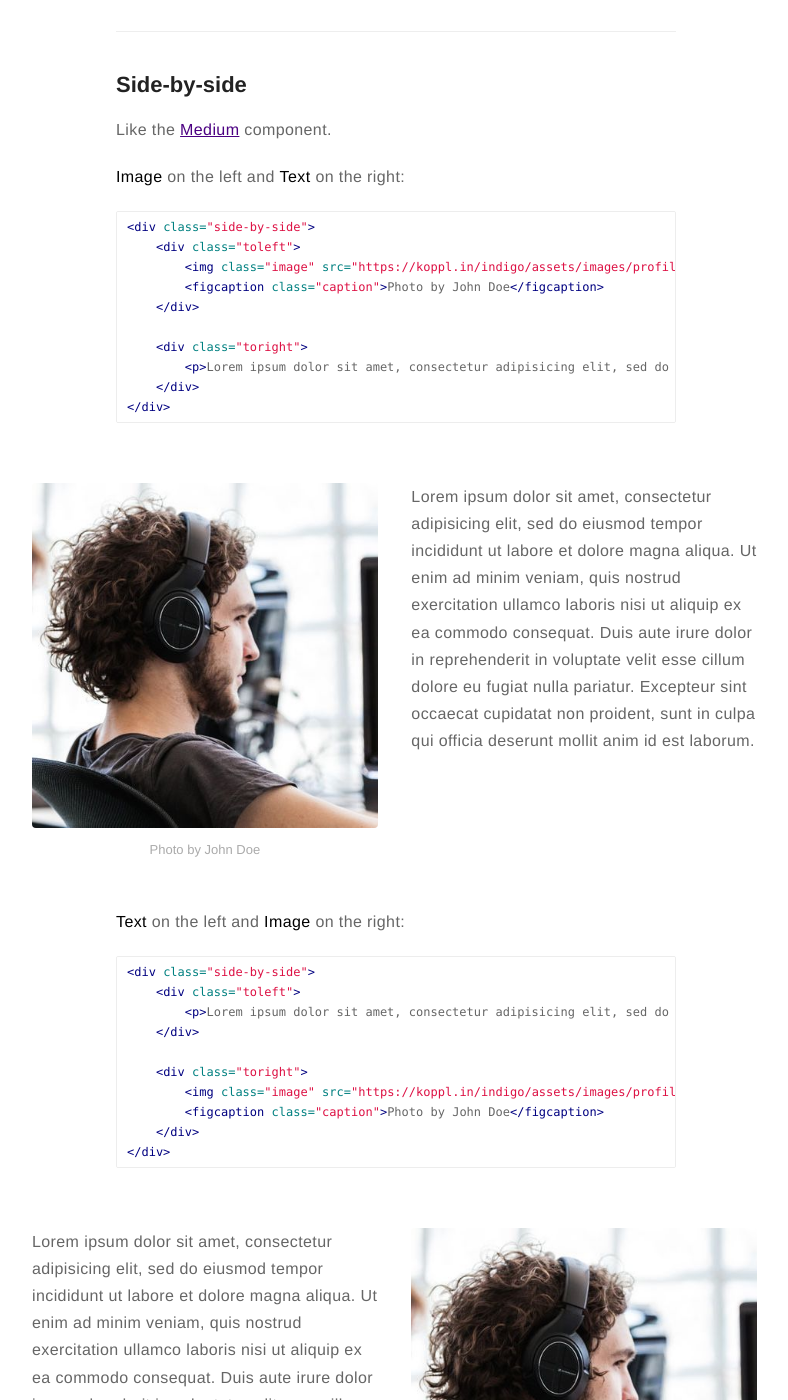
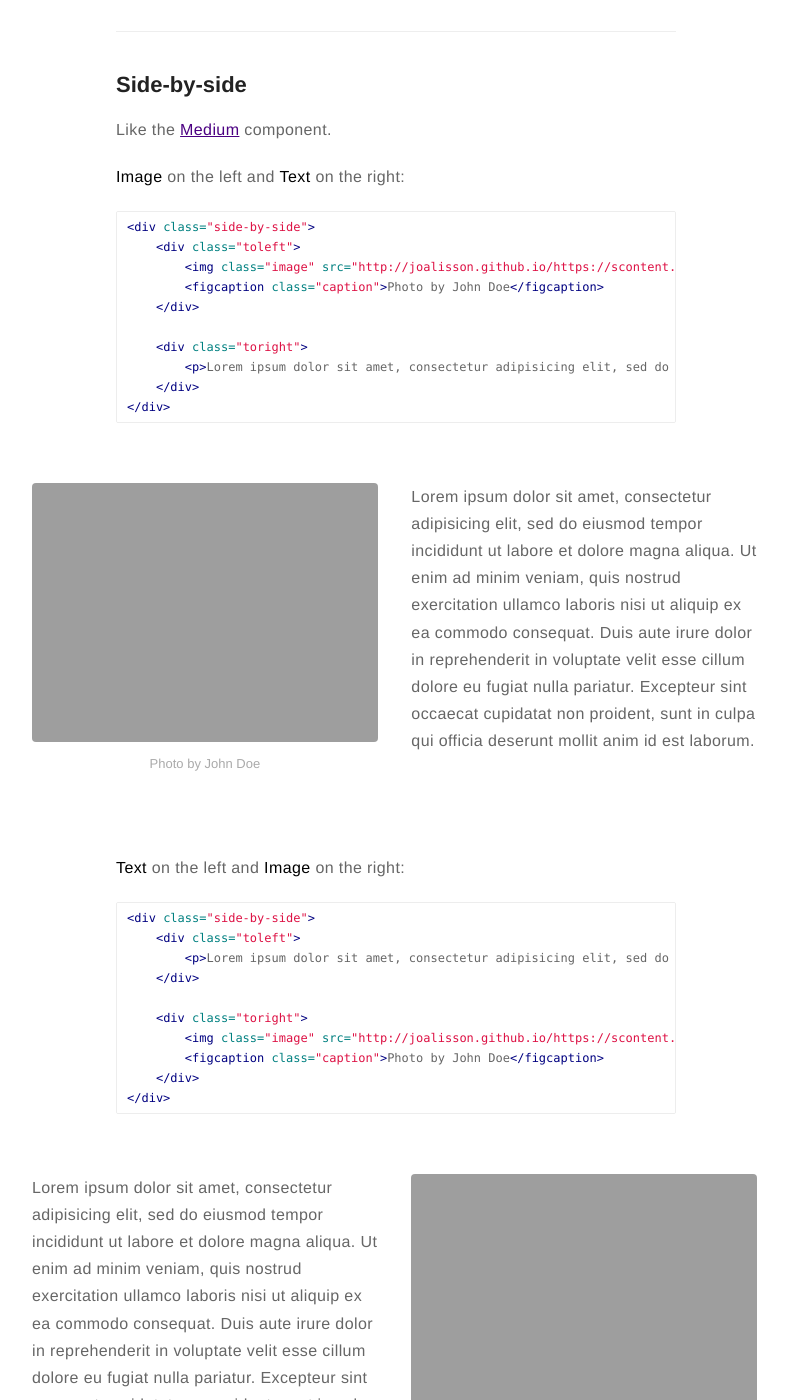
Before and after one commit to joalisson/joalisson.github.io, a Jekyll site: the page built from _posts/2015-02-24-markdown-extra-components.markdown, in a window 1280 px wide and 1400 px high, scrolled down 1068 px. Shown: the whole window, without its empty margins (244-1032 px from the left). Built offline with Jekyll 4.4.1, drawn with Linux system fonts in a browser that asks for light colours; comment, search, counter and statistics services are not loaded; some of the changed lines change nothing that is shown.

Commit message:
Update config

```diff
--- a/_config.yml
+++ b/_config.yml
@@ -7,16 +7,16 @@
 
 # if it's an external image, update below for true
 # better with square images
-external-image: false
-picture: assets/images/profile.jpg
+external-image: true
+picture: https://scontent.fssa12-1.fna.fbcdn.net/v/t1.0-9/22853345_1677773038960600_7389808352586235366_n.jpg?oh=c323eb0ebaf253e2191e67adee3e58da&oe=5B211B22
 
 # If you want to include your resume, set to true
 # and specify source (external or local).
-resume: true
-resume-external: true
+resume: false
+resume-external: false
 resume-url: https://google.com/?q=my+resume
 
-url: https://koppl.in/indigo
+url: http://joalisson.github.io
 # your url: http://USERNAME.github.io
 
 permalink: /:title/
@@ -34,23 +34,23 @@
   categories: [blog, project] # only show disqus for posts that have these categories
 
 # if you don't have any of social below, comment the line
-facebook: myfacebook
-twitter: mytwitter
+facebook: joalisson.andrade
+twitter: joalisson_
 # google: mygoogle
 # instagram: myinstagram
 # pinterest: mypinterest
 # linkedin: mylinkedin
 # youtube: myyoutube
 # spotify: myspotify
-github: mygithub
+github: joalisson
 # lastfm: mylastfm
 # stackoverflow: 7044681/mystackoverflow
 # quora: userquora
 # reddit: username
-medium: medium
+medium: joalisson
 # vimeo: myvimeo
 # lanyrd: mylanyrd
-email: myemail@gmail.com
+email: joalisson.as@gmail.com
 
 authors:
     johndoe:
@@ -80,7 +80,7 @@
 
 # if you don't need "about" or "blog", comment them out below
 about: true
-blog: true
+blog: false
 
 # do you want to show the "read time" of the posts?
 read-time: true
```
